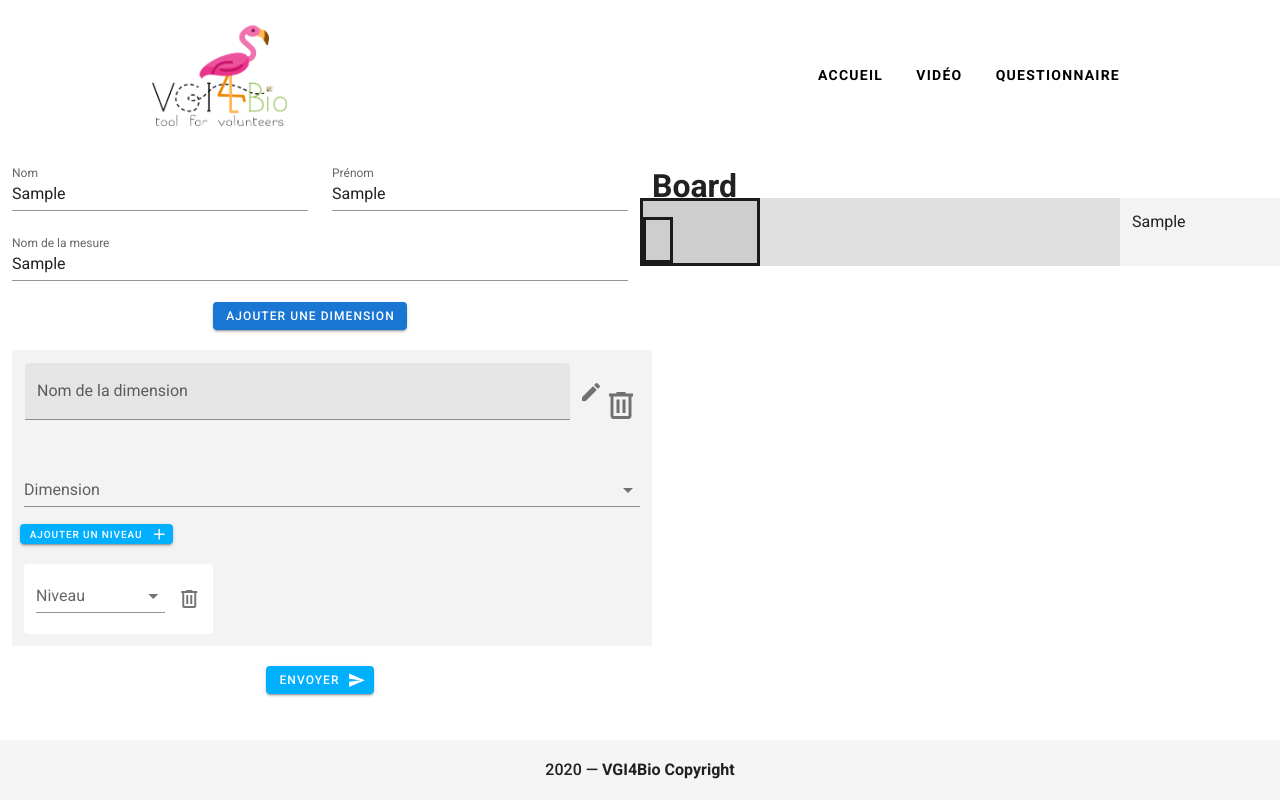
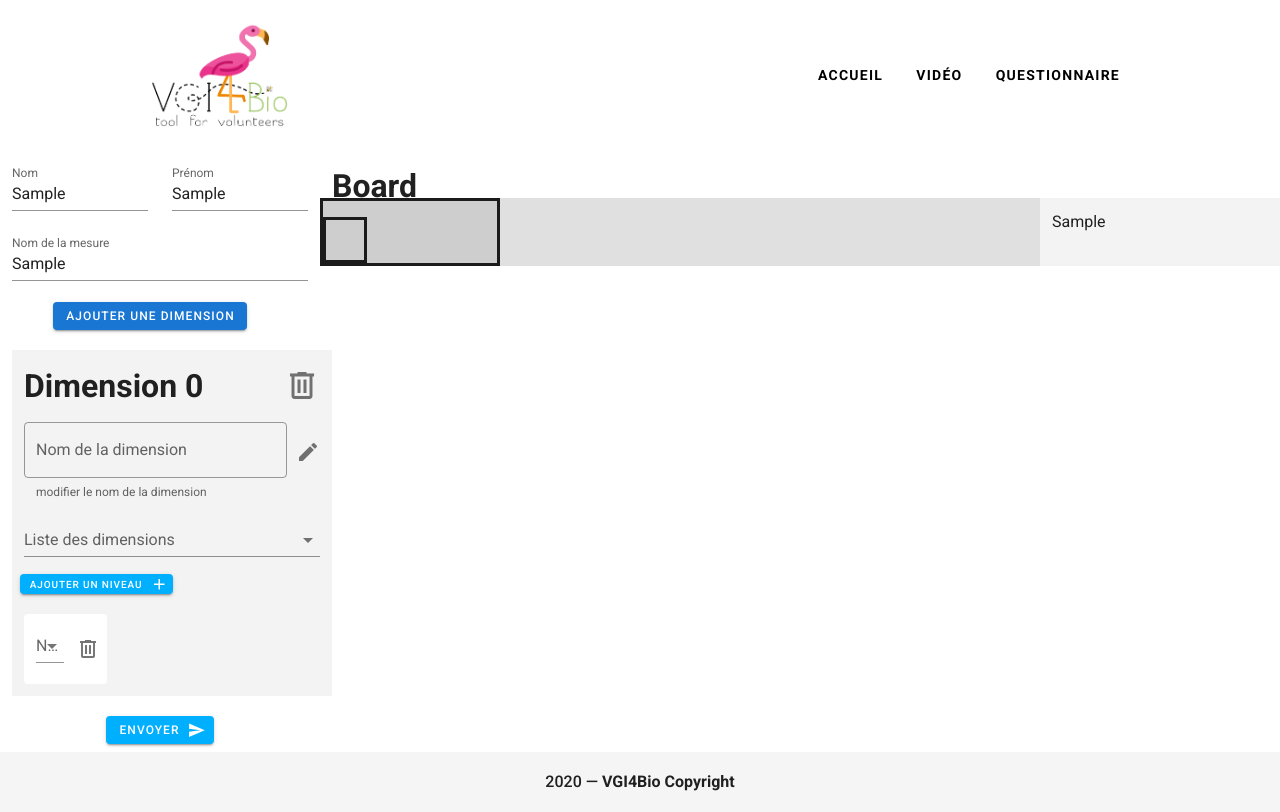
Before and after one commit to constantinfite/vgi-4-bio, a Vue app in the folder client/: page / in a window 1280 px wide. Both pictures are taken after typing "Sample", "Sample", "Sample" into the empty fields and a click on the button "AJOUTER UNE DIMENSION". Built offline with nearby package versions, Linux system fonts and the light colour scheme.

Commit message:
focus on v-text-field working

```diff
--- a/client/src/views/Home.vue
+++ b/client/src/views/Home.vue
@@ -2,7 +2,7 @@
   <v-container fluid class="main">
     <v-row justify="center">
       <!-- Left part form -->
-      <v-col lg="6" xl="6" class="colonne">
+      <v-col lg="3" xl="6" class="colonne">
         <v-form>
           <!-- Select Name First_Name-->
           <v-row align="center" justify="start">
@@ -44,34 +44,40 @@
               class="card ma-3"
             >
               <v-card
-                class="d-flex justify-space-between mb-3"
+                class="mb-3 d-flex space-between"
+                flat
                 color="rgb(243, 243, 243)"
-                outlined
               >
+                <h1>Dimension {{ i }}</h1>
+                <v-spacer />
+
+                <v-icon large @click="deleteDim(i)"
+                  >mdi-trash-can-outline</v-icon
+                >
+              </v-card>
               <v-text-field
                 v-model="table.value"
+                persistent-hint
+                hint="modifier le nom de la dimension"
                 :append-outer-icon="focus ? '' : 'mdi-pencil'"
-                  filled
                 clearable
+                outlined
                 label="Nom de la dimension"
                 type="text"
                 ref="field"
                 @focus="changeFocus"
-                  @click:append-outer="editDimension(focus)"
+                @click:append-outer="editDimension"
                 @blur="focus = false"
               ></v-text-field>
-                <v-icon large @click="deleteDim(i)"
-                  >mdi-trash-can-outline</v-icon
-                >
-              </v-card>
 
               <v-select
                 class="select-dim"
                 :items="computedDims"
                 @change="changeValueDim($event, i)"
                 :value="table.value"
-                label="Dimension"
+                label="Liste des dimensions"
               ></v-select>
+
               <v-row>
                 <v-btn
                   x-small
@@ -128,7 +134,7 @@
         </v-form>
       </v-col>
       <!-- Right part Board -->
-      <v-col lg="6" xl="6">
+      <v-col lg="9" xl="6">
         <Board :datas="tablesData" :mesure="mesure" />
       </v-col>
     </v-row>
@@ -411,8 +417,8 @@ export default {
       this.focus = true;
     },
     editDimension() {
+      this.$refs.field[0].focus();
       this.focus = true;
-      this.$nextTick(() => this.$refs.field.focus());
     }
   },
   computed: {
```
Lines whose indentation alone changed are shown as unchanged.
